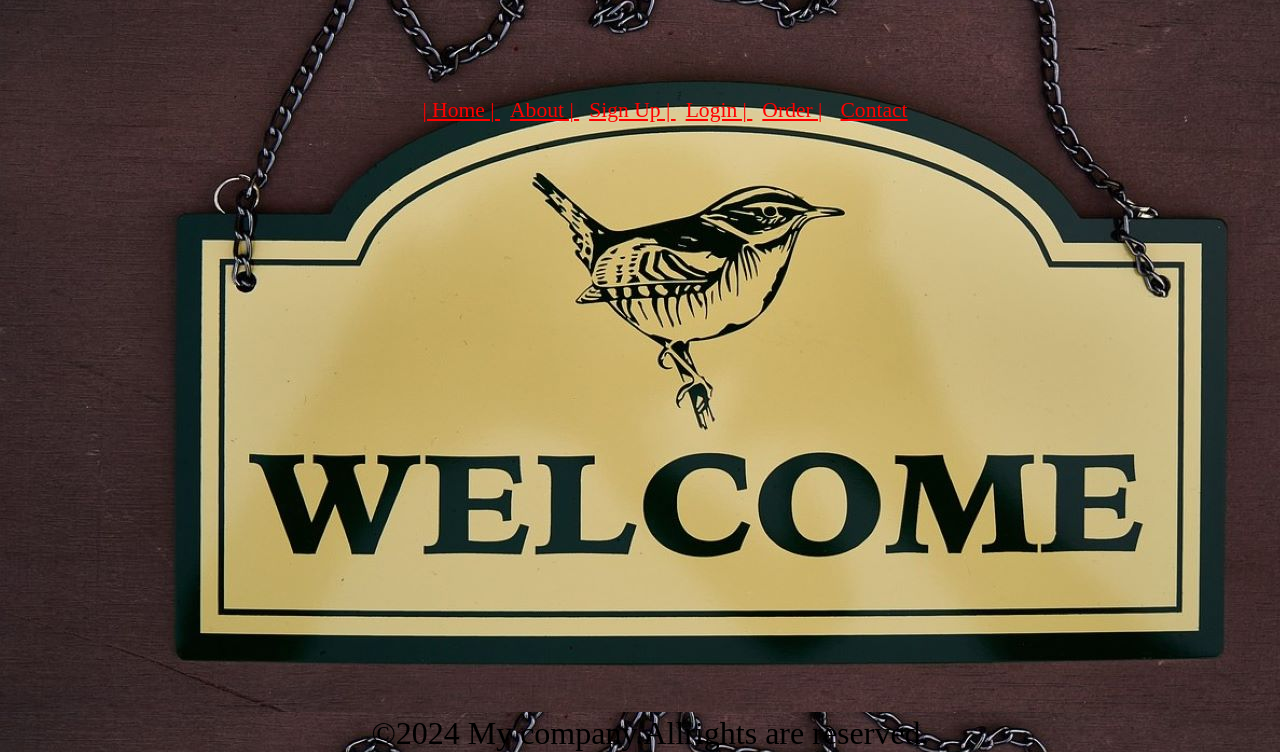
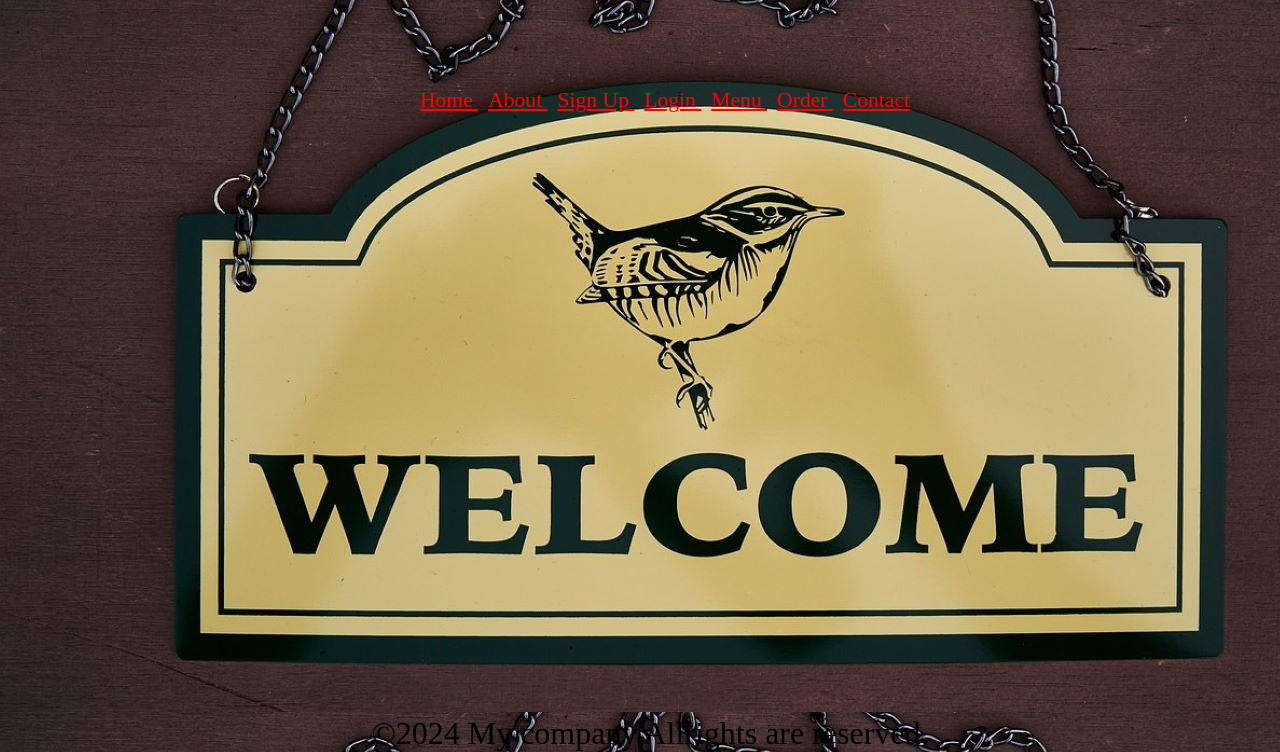
Before and after one commit to PrathyushaValeti/Bakery, a plain HTML site: page signedsuccess.html in a window 1280 px wide. Shown: the part 48-800 px from the top of the page. Drawn offline with Linux system fonts and the light colour scheme.

Commit message:
Update signedsuccess.html

```diff
--- a/signedsuccess.html
+++ b/signedsuccess.html
@@ -12,11 +12,12 @@
                     <font size="6">
                 <ul>
 
-                  <li><a href="Home.html">| Home | </a></li>
-                    <li><a href="Menu.html"> About |  </a></li>
-                    <li><a href="Signup.html"> Sign Up |  </a></li>
-                    <li><a href="Login.html"> Login |  </a></li>
-                    <li><a href="Menu.html"> Order |</a></li>
+                  <li><a href="Home.html"> Home  </a></li>
+                    <li><a href="Menu.html"> About </a></li>
+                    <li><a href="Signup.html"> Sign Up </a></li>
+                    <li><a href="Login.html"> Login   </a></li>
+                    <li><a href="Menu.html"> Menu </a></li>
+                    <li><a href="Order.html"> Order </a></li>
                     <li><a href="Contact.html"> Contact</a></li></font>
                 </ul></center>
             </nav><br>
```
